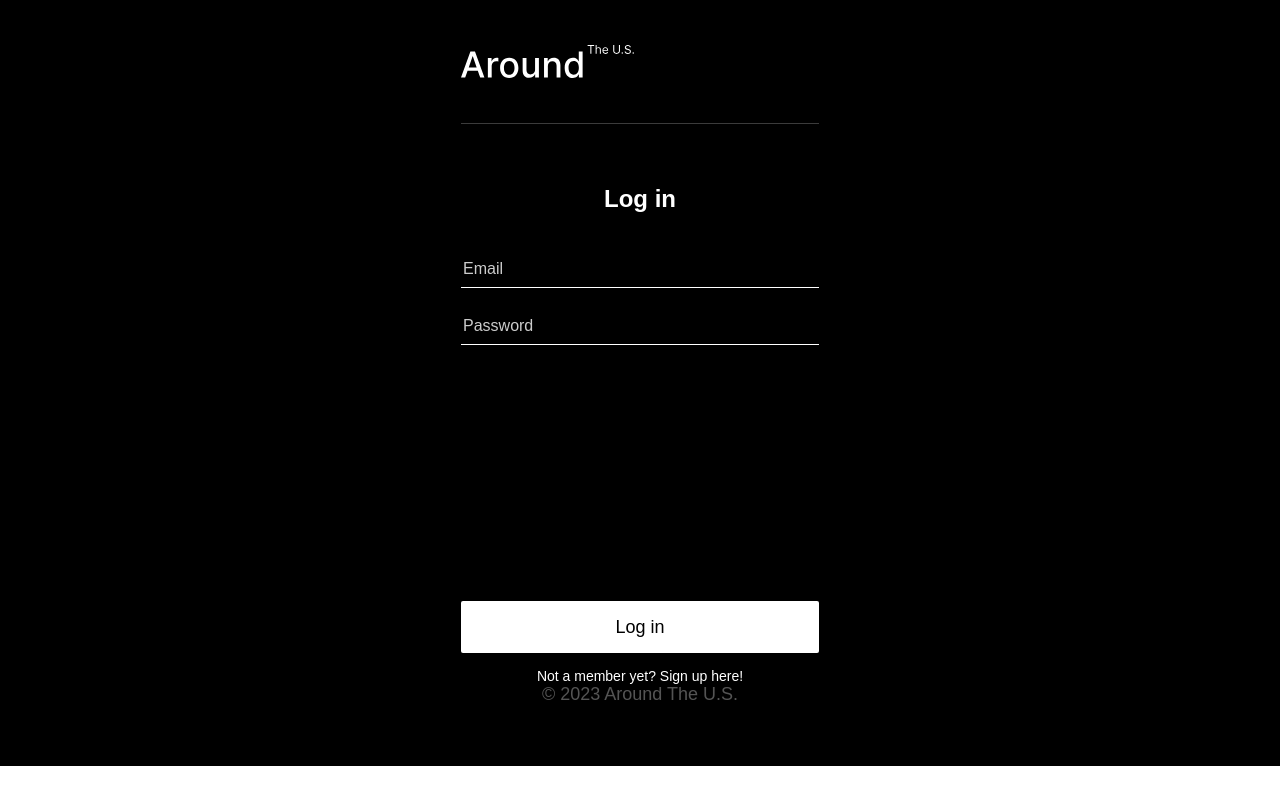
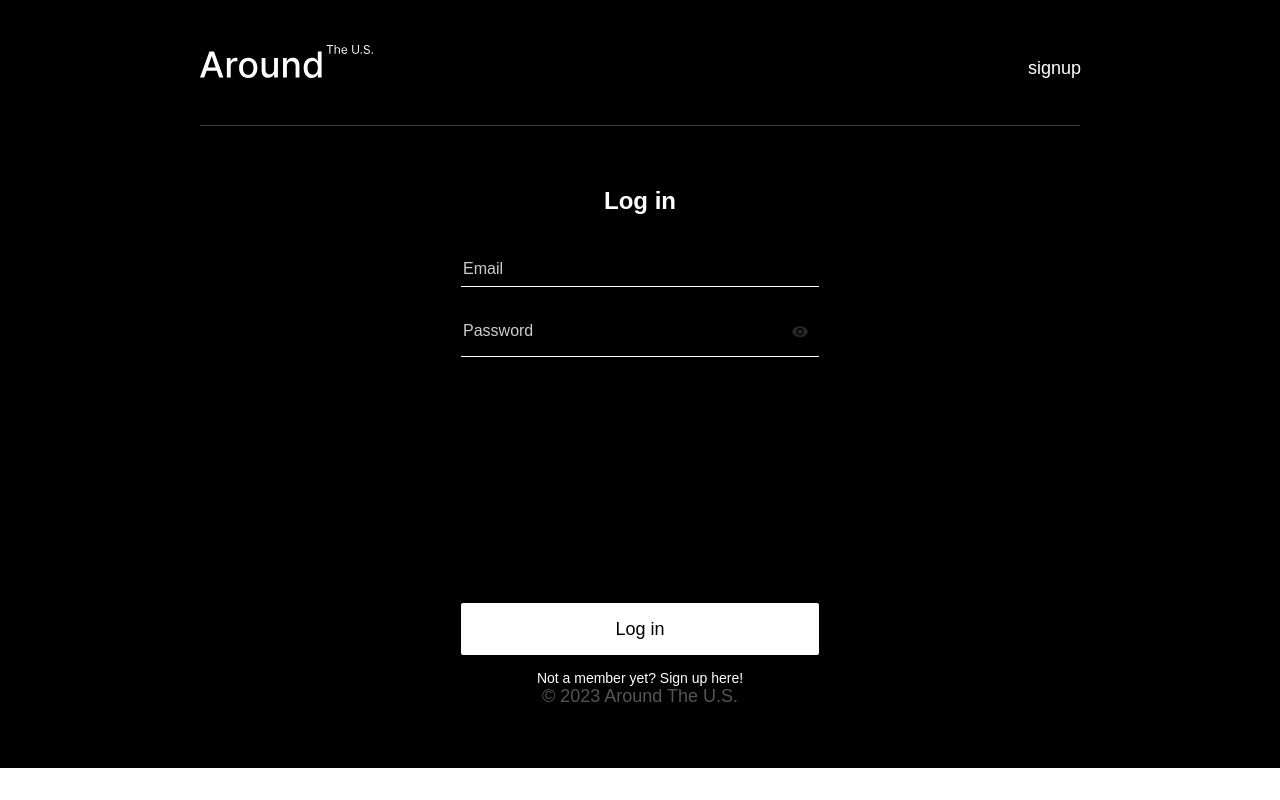
Before and after one commit to daniel-malka/around-react-auth, a React app: page /signin in a window 1280 px wide. Built offline with nearby package versions, Linux system fonts and the light colour scheme.

Commit message:
fix:uselocation signinup

```diff
--- a/src/blocks/auth.css
+++ b/src/blocks/auth.css
@@ -24,7 +24,9 @@
   width: 100%;
   height: 100%;
 }
-
+.auth-form__password-holder-active {
+  -webkit-text-security: square;
+}
 .auth-form__input {
   width: 100%;
   height: 50px;
@@ -39,7 +41,11 @@
   background-color: transparent;
   box-sizing: border-box;
 }
-
+.auth-form__password-holder {
+  width: 100%;
+  padding: 0;
+  box-sizing: border-box;
+}
 .auth-form__input::placeholder {
   color: rgba(204, 204, 204, 1);
 }
@@ -52,6 +58,12 @@
   color: transparent;
 }
 
+.auth-form__password-eye-icon {
+  cursor: pointer;
+  position: relative;
+  top: -55px;
+  left: 330px;
+}
 .auth-form__footer {
   height: 100%;
   max-height: 400px;
--- a/src/blocks/header.css
+++ b/src/blocks/header.css
@@ -1,19 +1,42 @@
 .header {
   box-sizing: border-box;
-  max-width: 880px;
+  width: 880px;
   align-self: flex-start;
   margin-bottom: 40px;
-  width: 100%;
   border-bottom: 1px solid rgba(84, 84, 84, 0.7);
 }
+.header__redirect {
+  position: relative;
+  top: -46px;
+  left: 828px;
+  max-width: max-content;
+}
+.header__redirect-login {
+  text-decoration: none;
+  padding: 0;
+  border: none;
+  background-color: transparent;
+  box-sizing: border-box;
+  color: #fff;
+  font-size: 18px;
+  line-height: 22px;
+  font-weight: 400;
+  position: relative;
+}
+
 .header__logo {
   max-width: 173px;
   height: 33px;
-  padding-bottom: 41px;
+  padding-bottom: 21px;
+}
+.header__email {
+  color: #fff;
+
 }
 
 @media screen and (max-width: 910px) {
   .header {
+    width: 100%;
     padding-left: 27px;
   }
 }
--- a/src/components/App.js
+++ b/src/components/App.js
@@ -60,6 +60,7 @@ function App() {
     if (token) {
       checkToken(token)
         .then((res) => {
+          setIsLoggedIn(true);
           setEmail(res.data.email);
           history.push('/around-react');
           api.setUserInfo({ email: res.data.email });
@@ -71,11 +72,12 @@ function App() {
         .finally(() => {
           setIsCheckingToken(false);
         });
+    } else {
+      setIsCheckingToken(false);
     }
   }, [history]);
 
   const handleSignUp = (email, password) => {
-    console.log(email, password);
     signUp(email, password)
       .then((res) => {
         if (res.data._id) {
@@ -217,14 +219,20 @@ function App() {
       })
       .catch((err) => console.log(err));
   }
+  const handleEyeIcon = (e) => {
+    const eye = document.querySelector('.auth-form__input-password');
 
-  return (
+    eye.classList.toggle('auth-form__password-holder-active');
+  };
+  return isCheckingToken ? (
+    <div />
+  ) : (
     <div className="App">
       <CurrentUserContext.Provider value={currentUser}>
         <Header
           isLoggedIn={isLoggedIn}
-          email={email.email}
-          handleLogout={handleLogout}
+          email={email}
+          handleSignout={handleLogout}
         />
         <Switch>
           <ProtectedRoute
@@ -244,11 +252,14 @@ function App() {
           </ProtectedRoute>
 
           <Route path="/signup">
-            <Register handleSignUp={handleSignUp} />
+            <Register
+              handleSignUp={handleSignUp}
+              handleEyeIcon={handleEyeIcon}
+            />
           </Route>
 
           <Route path="/signin">
-            <Login handleLogin={handleLogin} />
+            <Login handleLogin={handleLogin} handleEyeIcon={handleEyeIcon} />
           </Route>
 
           <Route>
--- a/src/components/Card.js
+++ b/src/components/Card.js
@@ -3,10 +3,8 @@ import { useState, useContext } from 'react';
 import CurrentUserContext from '../contexts/CurrentUserContext';
 
 const Card = ({ card, onCardClick, onCardLike, onCardDelete }) => {
-  const [isLoggedIn, setIsLoggedIn] = useState(false);
-
   function handleClick() {
-    if (isLoggedIn) onCardClick(card);
+    onCardClick(card);
   }
 
   function handleLikeClick() {
--- /dev/null
+++ b/src/components/Header.js
@@ -0,0 +1,43 @@
+import { useEffect, useState } from 'react';
+import logo from '../images/top__logo.svg';
+import { Link, useLocation } from 'react-router-dom';
+
+const Header = ({ isLoggedIn, email, handleSignout }) => {
+  //whichComponentIsRenderedNow false for sign up else signin
+  const [isHeaderMenuOpen, setIsHeaderMenuOpen] = useState(false);
+
+  const location = useLocation();
+
+  useEffect(() => {
+    if (!isHeaderMenuOpen) {
+      setIsHeaderMenuOpen(false);
+    }
+  }, [isHeaderMenuOpen]);
+
+  return (
+    <header
+      className={isHeaderMenuOpen ? 'header__wrapper-mobile-open' : 'header'}
+    >
+      <img src={logo} alt="AROUND the us logo" className="header__logo" />
+      {isLoggedIn ? (
+        <>
+          <p className="header__email">{email}</p>
+          <p className="header_text" onClick={handleSignout}>
+            Log out
+          </p>
+        </>
+      ) : (
+        <div className="header__redirect">
+          {' '}
+          <Link
+            className="header__redirect-login"
+            to={location.pathname === '/signin' ? 'signup' : 'signin'}
+          >
+            {location.pathname === '/signin' ? 'signup' : 'signin'}
+          </Link>
+        </div>
+      )}{' '}
+    </header>
+  );
+};
+export default Header;
--- a/src/components/Header.jsx
+++ /dev/null
@@ -1,22 +0,0 @@
-import { useEffect, useState } from 'react';
-import logo from '../images/top__logo.svg';
-import { Link } from 'react-router-dom';
-
-const Header = ({ isLoggedIn, email, handleSignout }) => {
-  const [isHeaderMenuOpen, setIsHeaderMenuOpen] = useState(false);
-
-  useEffect(() => {
-    if (!isHeaderMenuOpen) {
-      setIsHeaderMenuOpen(false);
-    }
-  }, [isHeaderMenuOpen]);
-
-  return (
-    <header
-      className={isHeaderMenuOpen ? 'header__wrapper-mobile-open' : 'header'}
-    >
-      <img src={logo} alt="AROUND the us logo" className="header__logo" />
-    </header>
-  );
-};
-export default Header;
--- a/src/components/Login.js
+++ b/src/components/Login.js
@@ -1,27 +1,20 @@
 import React, { useState } from 'react';
 import { Link } from 'react-router-dom';
-
-const Login = ({ handleLogin }) => {
+import password__eye from '../images/password-eye.svg';
+const Login = ({ handleLogin, handleEyeIcon }) => {
   //use state object for email and password
-  const [data, setData] = useState({
-    email: '',
-    password: '',
-  });
-
-  //handle input change
-  const handleChange = (e) => {
-    const { name, value } = e.target;
-    setData({
-      ...data,
-      [name]: value,
-    });
-  };
+  const [email, setEmail] = useState('');
+  const [password, setPassword] = useState('');
 
   //handle submit
   const handleSubmit = (e) => {
     e.preventDefault();
-    const { email, password } = data;
-    handleLogin(email, password);
+    const userData = {
+      email,
+      password,
+    };
+
+    handleLogin(userData.email, userData.password);
   };
 
   return (
@@ -33,17 +26,25 @@ const Login = ({ handleLogin }) => {
           name="email"
           className="auth-form__input"
           placeholder="Email"
-          value={data.email}
-          onChange={handleChange}
+          value={email}
+          onChange={(e) => setEmail(e.target.value)}
         />
-        <input
-          type="password"
-          name="password"
-          className="auth-form__input"
-          placeholder="Password"
-          value={data.password}
-          onChange={handleChange}
-        />
+        <div className="auth-form__password-holder">
+          <input
+            type="text"
+            name="password"
+            className="auth-form__input auth-form__input-password auth-form__password-holder-active"
+            placeholder="Password"
+            value={password || ''}
+            onChange={(e) => setPassword(e.target.value)}
+            required
+          />
+          <img
+            className="auth-form__password-eye-icon"
+            onClick={handleEyeIcon}
+            src={password__eye}
+          />
+        </div>
 
         <div className="auth-form__footer">
           <div className="auth-form__footer-wrapper">
@@ -51,8 +52,9 @@ const Login = ({ handleLogin }) => {
               Log in
             </button>
             <p className="auth-form__footer-text">
-              Not a member yet?{' '}
+              Not a member yet?
               <Link to="/signup" className="auth-form__footer-link">
+                {' '}
                 Sign up here!
               </Link>
             </p>
--- a/src/components/Register.js
+++ b/src/components/Register.js
@@ -1,14 +1,15 @@
 import React, { useState, useEffect } from 'react';
 import { Link } from 'react-router-dom';
+import password__eye from '../images/password-eye.svg';
 
-const Register = ({ handleSignUp }) => {
+const Register = ({ handleSignUp, handleEyeIcon }) => {
   //use state object for email and password
   const [email, setEmail] = useState('');
   const [password, setPassword] = useState('');
 
   //handle submit
   const handleSubmit = (e) => {
-    console.log(email, password);
+
     e.preventDefault();
     const userData = {
       email,
@@ -17,7 +18,11 @@ const Register = ({ handleSignUp }) => {
 
     handleSignUp(userData.email, userData.password);
   };
-
+  /*
+  1. want to add click event for className="auth-form__password-eye-icon" that will toggle type of input
+        from pass to name also for login compo
+  2.       work on specs for figma
+  3. submit **/
   return (
     <div className="auth-form">
       <h2 className="auth-form__title">Sign up</h2>
@@ -31,24 +36,32 @@ const Register = ({ handleSignUp }) => {
           onChange={(e) => setEmail(e.target.value)}
           required
         />
+        <div className="auth-form__password-holder">
           <input
-          type="password"
+            type="text"
             name="password"
-          className="auth-form__input"
+            className="auth-form__input auth-form__input-password auth-form__password-holder-active "
             placeholder="Password"
             value={password || ''}
             onChange={(e) => setPassword(e.target.value)}
             required
           />
-
+          <img
+            className="auth-form__password-eye-icon"
+            src={password__eye}
+            onClick={handleEyeIcon}
+          />
+        </div>
         <div className="auth-form__footer">
           <div className="auth-form__footer-wrapper">
             <button type="submit" className="auth-form__submit-button">
+              {' '}
               Sign up
             </button>
             <p className="auth-form__footer-text">
-              Already a member?
+              Already a member?{' '}
               <Link to="/signin" className="auth-form__footer-link">
+                {' '}
                 Log in here!
               </Link>
             </p>
--- a/src/utils/Api.js
+++ b/src/utils/Api.js
@@ -23,8 +23,8 @@ export class Api {
       headers: this._headers,
 
       body: JSON.stringify({
-        name: name,
-        about: about,
+        name,
+        about,
       }),
     });
   }
```
Lines whose indentation alone changed are shown as unchanged.
